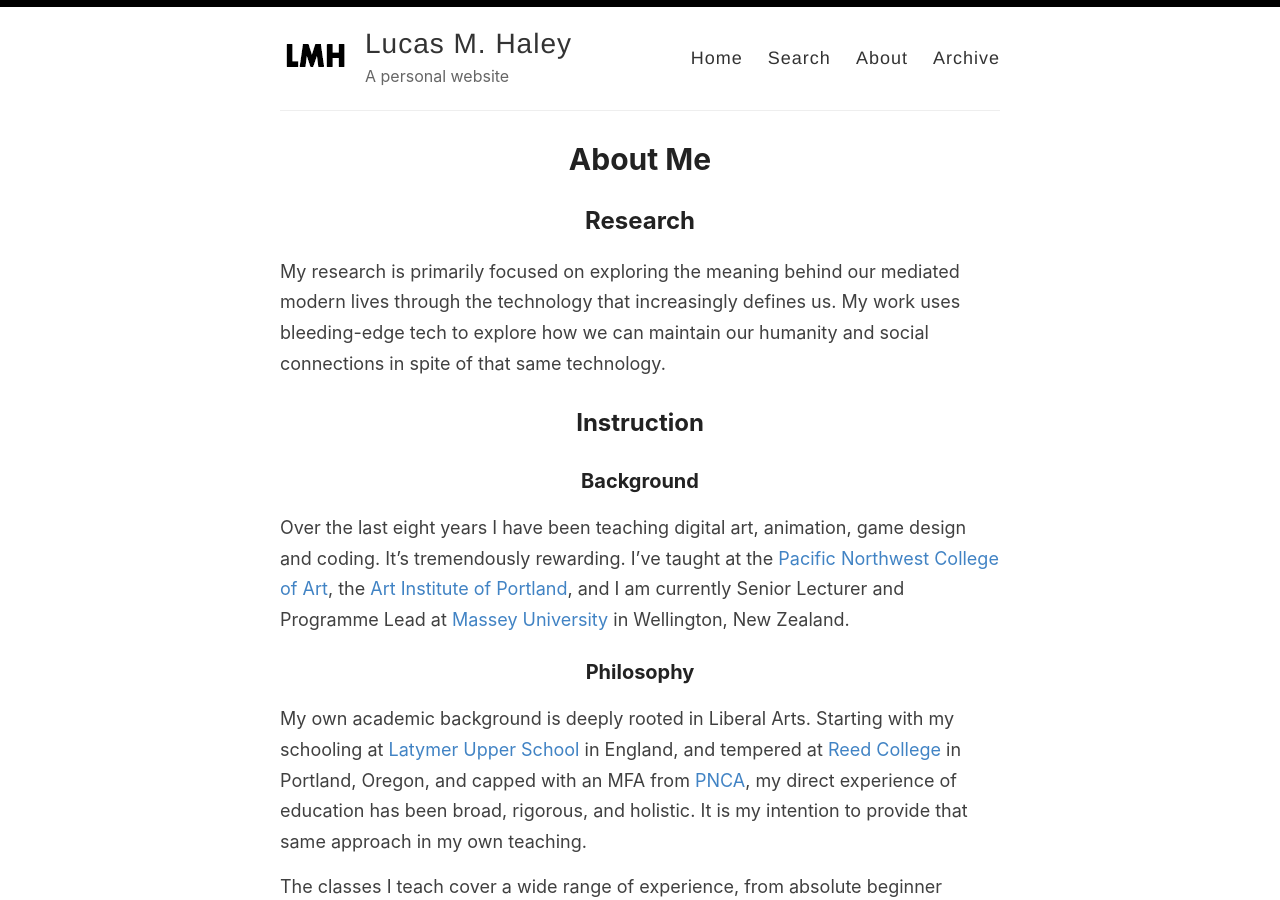
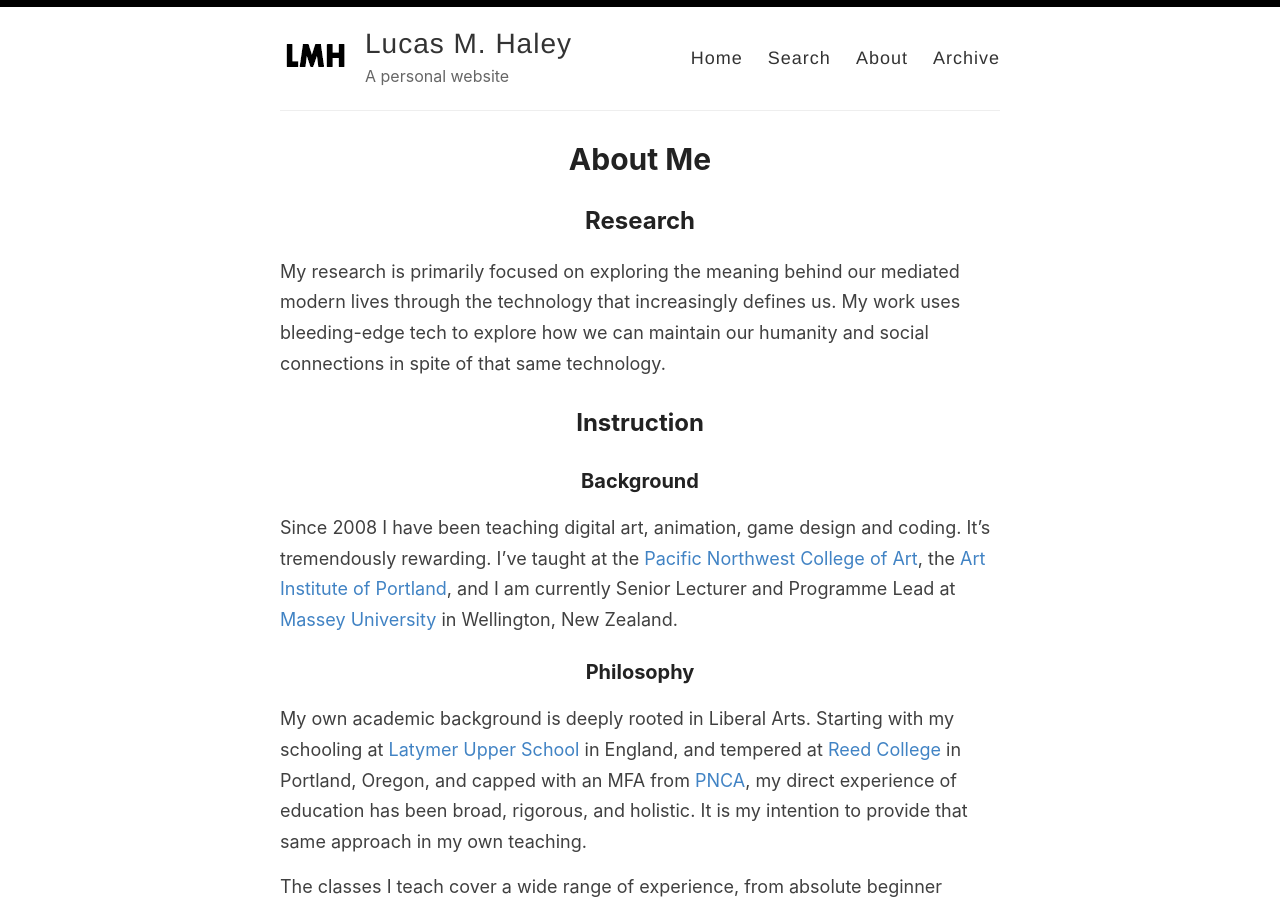
Before and after one commit to lucashaley/lucashaley.github.io, a Jekyll site: the page built from pages/about-little-me.md, in a window 1280 px wide and 900 px high. Built offline with Jekyll 4.4.1, drawn with Linux system fonts in a browser that asks for light colours.

Commit message:
Update from Forestry.io lucashaley@yahoo.com updated pages/about-little-me.md

```diff
--- a/pages/about-little-me.md
+++ b/pages/about-little-me.md
@@ -13,7 +13,7 @@ My research is primarily focused on exploring the meaning behind our mediated mo
 
 ### Background
 
-Over the last eight years I have been teaching digital art, animation, game design and coding. It's tremendously rewarding. I've taught at the [Pacific Northwest College of Art](https://www.lucashaley.com/www.pnca.edu), the [Art Institute of Portland](https://www.lucashaley.com/www.aii.edu), and I am currently Senior Lecturer and Programme Lead at [Massey University](http://creative.massey.ac.nz/) in Wellington, New Zealand.
+Since 2008 I have been teaching digital art, animation, game design and coding. It's tremendously rewarding. I've taught at the [Pacific Northwest College of Art](https://www.lucashaley.com/www.pnca.edu), the [Art Institute of Portland](https://www.lucashaley.com/www.aii.edu), and I am currently Senior Lecturer and Programme Lead at [Massey University](http://creative.massey.ac.nz/) in Wellington, New Zealand.
 
 ### Philosophy
 
```
